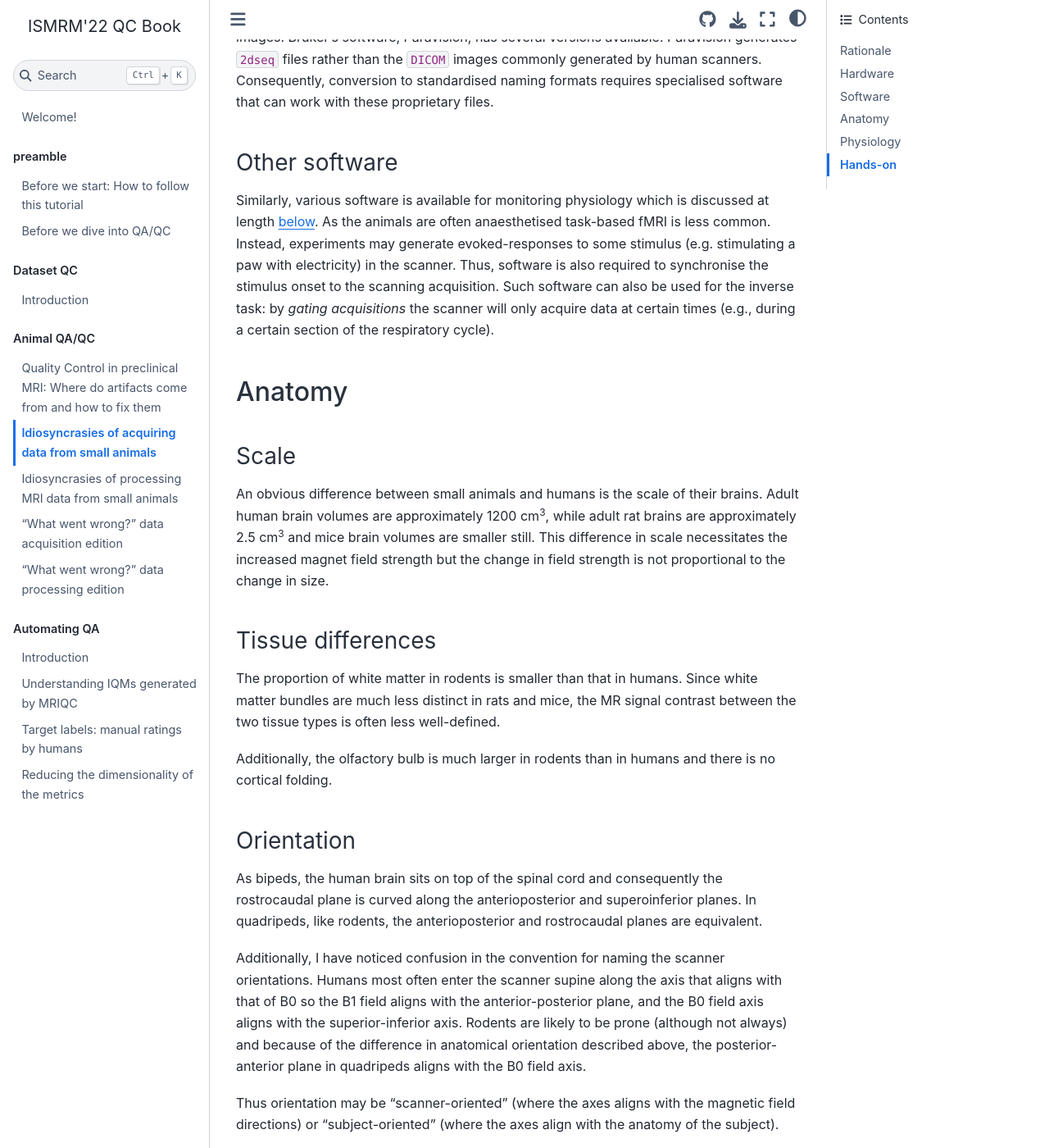
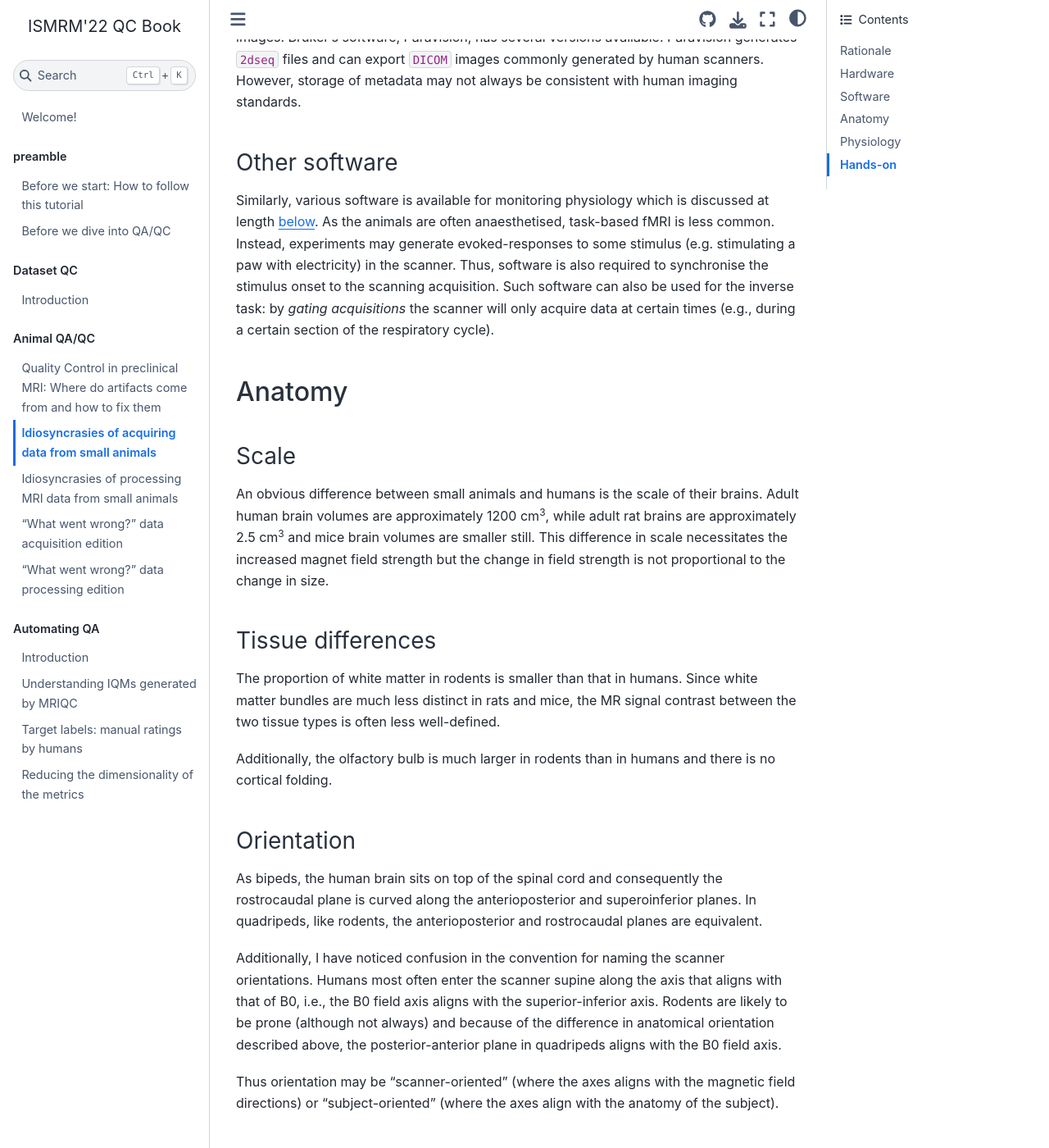
Before and after one commit to nipreps/qc-book, a Jupyter Book: the page built from docs/animal-qc/acquisition.md, in a window 1280 px wide and 1400 px high, scrolled down 1503 px. Shown: the whole window at 82% size. Built offline with Jupyter Book 1.0.4 settings and Sphinx 7.4.7 and the Sphinx Book theme 1.1.4, drawn with Linux system fonts in a browser that asks for light colours; pages that are not in the unit, such as notebooks, are missing from menus; some of the changed text lies outside the part shown.

Commit message:
enh: add suggestions from review

```diff
--- a/docs/animal-qc/acquisition.md
+++ b/docs/animal-qc/acquisition.md
@@ -11,16 +11,16 @@ difficult to obtain.
 
 ## Hardware
 ### Magnet field strength
-The scanner's field strength, which range from 4.7 to 16.4 Tesla, can itself
+The scanner's field strength, which typically ranges from 4.7 to 16.4 Tesla for preclinical imaging, can itself
 have many impacts on the data quality: higher field strength
-provides higher signal-to-noise ratios in shorter acquisition times, but it also
+provides higher signal-to-noise ratios, but it also
 exacerbates many types of artifacts.
 ### Scanner manufacture
 Bruker currently has a monopoly in preclinical imaging, but many sites have older scanners from other manufacturers.
 Those with Bruker scanners may also have a maintenance package which includes tests
 for quality assurance.
 ### Coils
-Volume coils require manual tuning (at least) daily.
+Some volume coils require manual tuning.
 For scanners from out-of-business manufacturers, "homemade" coils are more common
 and less standardised.
 Cryocoils are increasingly available but not yet ubiquitous.
@@ -39,14 +39,13 @@ These facilitate support of the animal in the scanner and reduce movement.
 Related to scanner manufacture, is the software used to acquire and reconstruct
 the images.
 Bruker's software, Paravision, has several versions available.
-Paravision generates `2dseq` files rather than the `DICOM` images commonly
+Paravision generates `2dseq` files and can export `DICOM` images commonly
 generated by human scanners.
-Consequently, conversion to standardised naming formats requires specialised
-software that can work with these proprietary files.
+However, storage of metadata may not always be consistent with human imaging standards.
 ### Other software
 Similarly, various software is available for monitoring physiology which is
 discussed at length [below](#physiology).
-As the animals are often anaesthetised task-based fMRI is less common.
+As the animals are often anaesthetised, task-based fMRI is less common.
 Instead, experiments may generate evoked-responses to some stimulus (e.g.
 stimulating a paw with electricity) in the scanner.
 Thus, software is also required to synchronise the stimulus onset to the scanning
@@ -78,8 +77,7 @@ equivalent.
 Additionally, I have noticed confusion in the convention for naming the scanner
 orientations.
 Humans most often enter the scanner supine along the axis that aligns
-with that of B0 so the B1 field aligns with the anterior-posterior plane, and the
-B0 field axis aligns with the superior-inferior axis.
+with that of B0, i.e., the B0 field axis aligns with the superior-inferior axis.
 Rodents are likely to be prone (although not always) and because of the difference
 in anatomical orientation described above, the posterior-anterior plane in
 quadripeds aligns with the B0 field axis.
@@ -104,8 +102,8 @@ with benefits and costs.
 Compound | Administration | Benefits | Costs
 --- | --- | --- | ---
 Isoflurane | inhalation | <li> non-invasive administration</li><li>Short recovery</li>|<li>Uncouples BOLD response</li><li>Dangerous cumulative effects</li>
-(Dex)meditomidine | infusion | <li> preserves BOLD response </li> | <li> requires cannulation</li><li>requires Atipamezole for speedy recovery</li>
-Alpha-Chloralose | infusion |<li> preserves BOLD response </li> | <li>Difficult recovery</li>
+(Dex)meditomidine | infusion | <li> preserves BOLD response </li> | <li>requires Atipamezole for speedy recovery</li>
+Alpha-Chloralose | infusion |<li> preserves BOLD response </li> | <li> requires cannulation</li><li>Difficult recovery</li>
 Ketamine | infusion | |
 
 ### Respiration
```
Also changed, not shown: other parts of docs/animal-qc/acquisition.md (+2 -2 lines).
